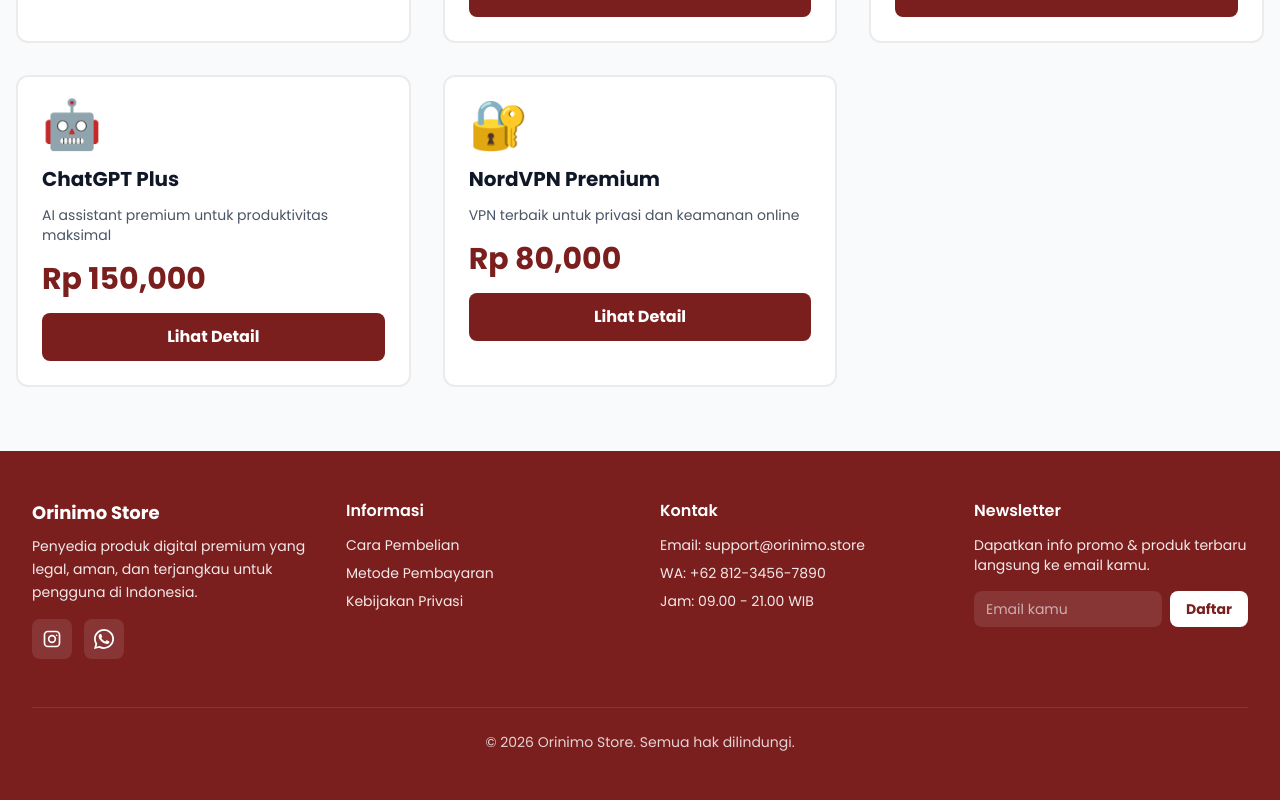
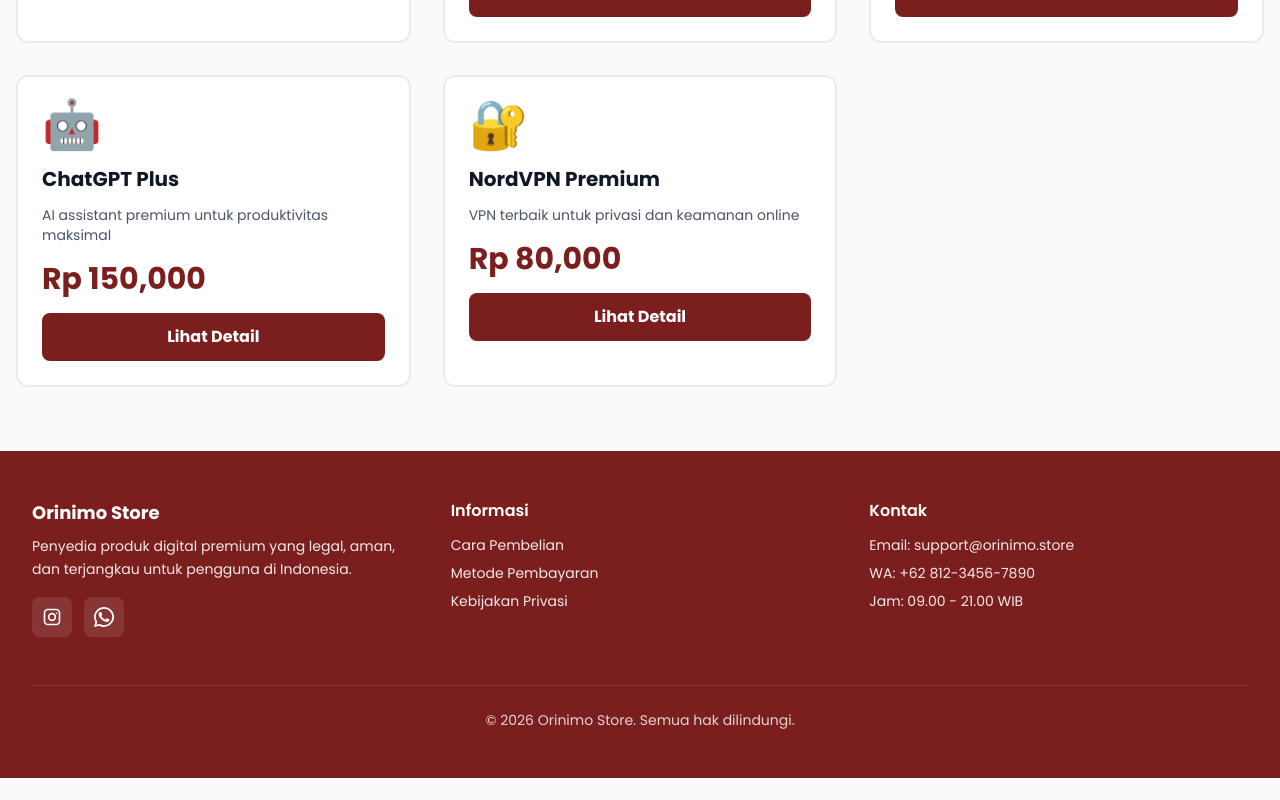
Before and after one commit to chandraputra06/orinimo-web, a React (Vite) app: page /produk in a window 1280 px wide. Shown: the part 1318-2118 px from the top of the page. After the commit the page ends 2096 px from the top, so only its background shows below. Built offline with nearby package versions, Linux system fonts and the light colour scheme.

Commit message:
fix(footer): change grid 4 to grid 3

```diff
--- a/src/components/Footer.jsx
+++ b/src/components/Footer.jsx
@@ -1,15 +1,18 @@
-import { Link } from 'react-router-dom';
+import { Link } from "react-router-dom";
 
 const Footer = () => {
   return (
-<footer className="bg-[#7B1E1E] text-white font-poppins">
+    <footer className="bg-[#7B1E1E] text-white font-poppins">
       <div className="container-page py-12">
-        <div className="grid grid-cols-1 md:grid-cols-4 gap-10">
+        {/* 3 kolom (newsletter sudah dihapus) */}
+        <div className="grid grid-cols-1 md:grid-cols-3 gap-10">
+          {/* Brand */}
           <div>
             <h3 className="font-bold text-lg">Orinimo Store</h3>
-            <p className="text-sm mt-2 text-white/90 leading-relaxed">
+            <p className="text-sm mt-2 text-white/90 leading-relaxed max-w-sm">
               Penyedia produk digital premium yang legal, aman, dan terjangkau untuk pengguna di Indonesia.
             </p>
+
             <div className="mt-4 flex items-center gap-3">
               <a
                 href="https://instagram.com/orinimostore"
@@ -41,6 +44,7 @@
             </div>
           </div>
 
+          {/* Informasi */}
           <div>
             <h4 className="font-semibold">Informasi</h4>
             <ul className="mt-3 space-y-2 text-sm text-white/90">
@@ -62,6 +66,7 @@
             </ul>
           </div>
 
+          {/* Kontak */}
           <div>
             <h4 className="font-semibold">Kontak</h4>
             <ul className="mt-3 space-y-2 text-sm text-white/90">
@@ -69,26 +74,6 @@
               <li>WA: +62 812-3456-7890</li>
               <li>Jam: 09.00 - 21.00 WIB</li>
             </ul>
-          </div>
-
-          <div>
-            <h4 className="font-semibold">Newsletter</h4>
-            <p className="mt-3 text-sm text-white/90">
-              Dapatkan info promo & produk terbaru langsung ke email kamu.
-            </p>
-            <div className="mt-4 flex gap-2">
-              <input
-                type="email"
-                placeholder="Email kamu"
-                className="w-full rounded-lg bg-white/10 px-3 py-2 text-sm placeholder:text-white/60 focus:bg-white/15"
-              />
-              <button
-                type="button"
-                className="rounded-lg bg-white text-[#7B1E1E] px-4 py-2 text-sm font-bold hover:opacity-95 transition"
-              >
-                Daftar
-              </button>
-            </div>
           </div>
         </div>
 
--- a/src/pages/Products.jsx
+++ b/src/pages/Products.jsx
@@ -51,7 +51,7 @@
         />
         <div
           aria-hidden
-          className="pointer-events-none absolute -bottom-28 -left-28 h-80 w-80 rounded-full blur-3xl"
+          className="pointer-events-none absolute -top-28 -left-28 h-80 w-80 rounded-full blur-3xl"
           style={{ backgroundColor: "rgba(123, 30, 30, 0.10)" }}
         />
 
```
